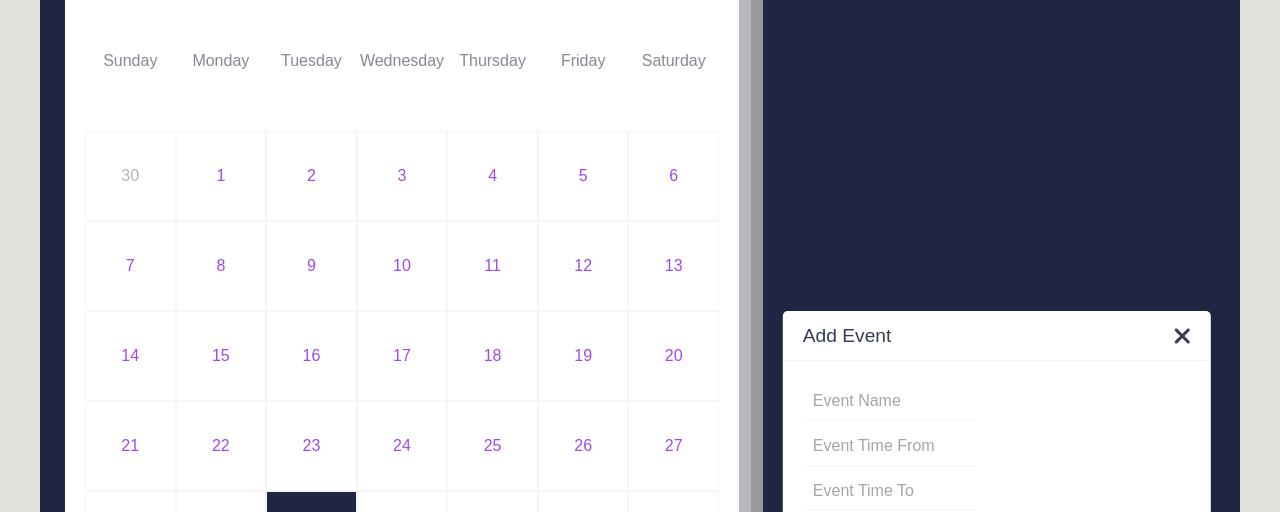
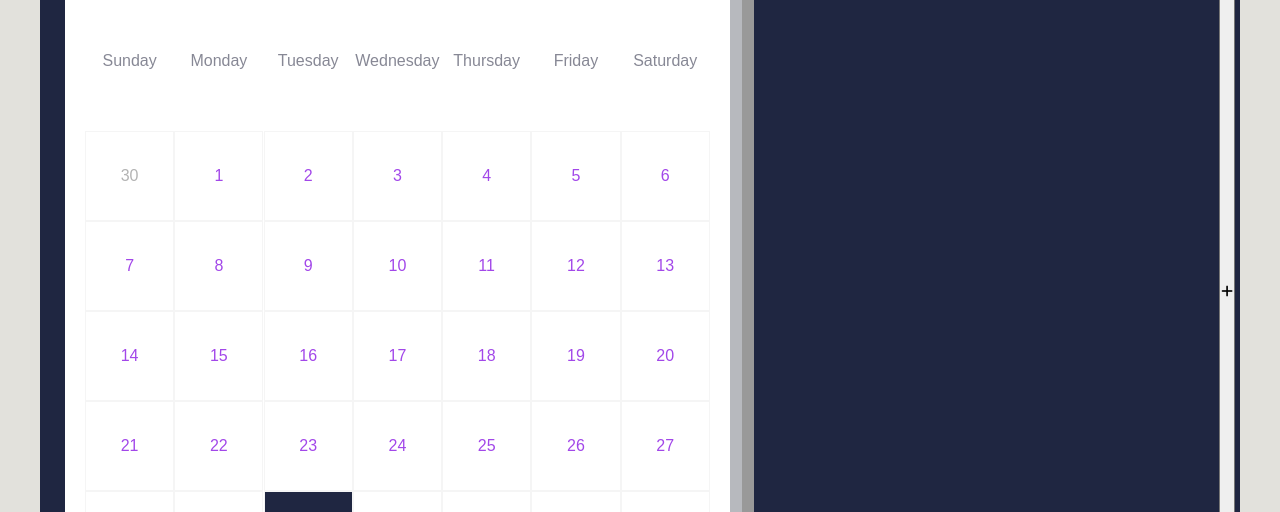
Before and after one commit to LoraBineva/Website1, a plain HTML site: page calendar.html in a window 1280 px wide. Shown: the part 134-646 px from the top of the page. Drawn offline with Linux system fonts and the light colour scheme; files that its build step writes are made by us from their sources.

Commit message:
Update calendar.html

```diff
--- a/calendar.html
+++ b/calendar.html
@@ -47,7 +47,7 @@
             <div class="events">
                 <!-- The events are done through js -->
             </div>
-            <div class="add-event-wrapper active">
+            <div class="add-event-wrapper">
                  <div class="add-event-header">
                     <div class="title"> Add Event</div>
                     <i class="fas fa-times close"> </i>
@@ -71,6 +71,9 @@
                 </div>
             </div>
         </div>
+        <button class="add-event">
+            <i class="fas fa-plus"></i>
+        </button>
     </div>
 
     <script src="../calendar_script.js"></script>
```
